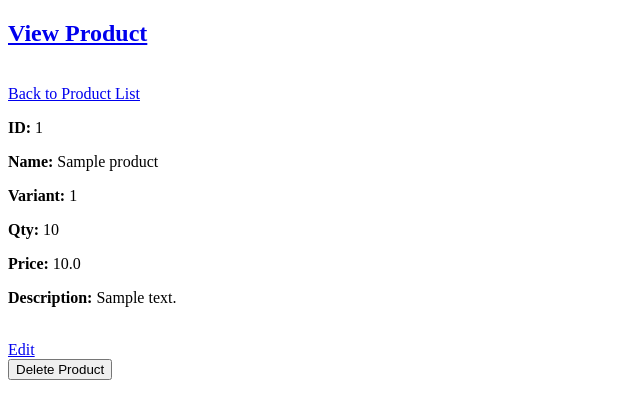
After one commit to Xvareon/Flask-Application, a Flask app: page /products/view/1 in a window 1280 px wide. The commit adds this page. Shown: the top 419 px of the page, without its empty margins (0-640 px from the left). Run offline with Flask 3, Linux system fonts and the light colour scheme; tables that the repository leaves empty hold one stand-in row (values such as "Sample post").

Commit message:
feat: Added Delete Functionality

```diff
--- a/flask_app/app.py
+++ b/flask_app/app.py
@@ -13,7 +13,7 @@ def index():
 
 @app.route('/products')
 def products_index():
-    products = session.query(Product).all()
+    products = session.query(Product).order_by(Product.id).all()
     return render_template('products_index.html', products=products)
 
 
@@ -72,6 +72,24 @@ def products_update(id):
     else:
         return "Product not found", 404
 
+@app.route('/products/view/<int:id>', methods=['GET'])
+def products_view(id):
+    product = session.query(Product).filter(Product.id == id).first()
+    if product:
+        return render_template('products_view.html', product=product)
+    else:
+        return "Product not found", 404
+
+@app.route('/products/delete/<int:id>', methods=['POST'])
+def products_delete(id):
+    product = session.query(Product).filter(Product.id == id).first()
+    if product:
+        session.delete(product)
+        session.commit()
+        return redirect(url_for('products_index'))
+    else:
+        return "Product not found", 404
+
 
 if __name__ == '__main__':
     app.run(debug=True)
--- a/flask_app/templates/products_index.html
+++ b/flask_app/templates/products_index.html
@@ -34,7 +34,13 @@
                 <td>{{ product.price }}</td>
                 <td>{{ product.description }}</td>
 
+                <td><a href="{{ url_for('products_view', id=product.id) }}">View</a></td>
                 <td><a href="{{ url_for('products_update_form', id=product.id) }}">Edit</a></td>
+                <td>
+                    <form action="/products/delete/{{ product.id }}" method="post">
+                        <input type="submit" value="Delete">
+                    </form>
+                </td>
         </tr>
 
 
--- /dev/null
+++ b/flask_app/templates/products_view.html
@@ -0,0 +1,30 @@
+<!DOCTYPE html>
+<html lang="en">
+<head>
+    <meta charset="UTF-8">
+    <meta http-equiv="X-UA-Compatible" content="IE=edge">
+    <meta name="viewport" content="width=device-width, initial-scale=1.0">
+    <title>View Product</title>
+</head>
+<body>
+
+    <a href="{{ url_for('products_view', id=product.id) }}"><h2>View Product</h2></a><br>
+
+    <a href="{{ url_for('products_index') }}">Back to Product List</a><br>
+
+    <p><strong>ID:</strong> {{ product.id }}</p>
+    <p><strong>Name:</strong> {{ product.name }}</p>
+    <p><strong>Variant:</strong> {{ product.variant }}</p>
+    <p><strong>Qty:</strong> {{ product.qty }}</p>
+    <p><strong>Price:</strong> {{ product.price }}</p>
+    <p><strong>Description:</strong> {{ product.description }}</p>
+
+    <br><td><a href="{{ url_for('products_update_form', id=product.id) }}">Edit</a></td>
+    <br><td>
+        <form action="/products/delete/{{ product.id }}" method="post">
+            <input type="submit" value="Delete Product">
+        </form>
+    </td>
+
+</body>
+</html>
```
